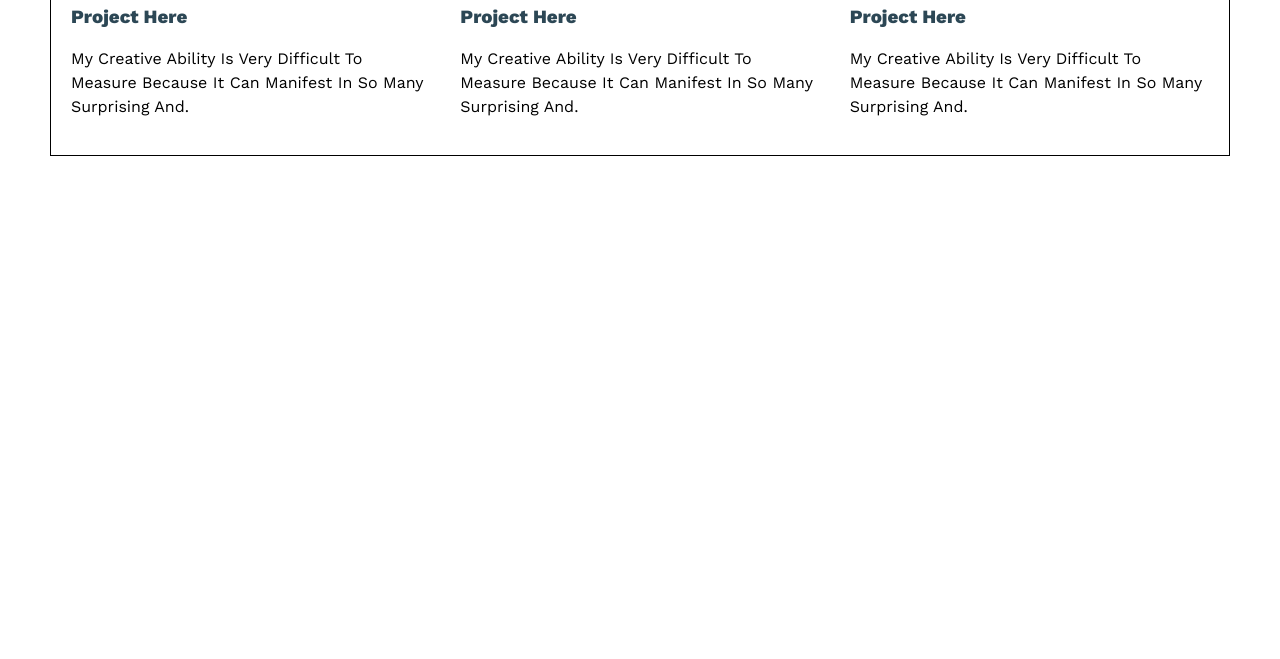
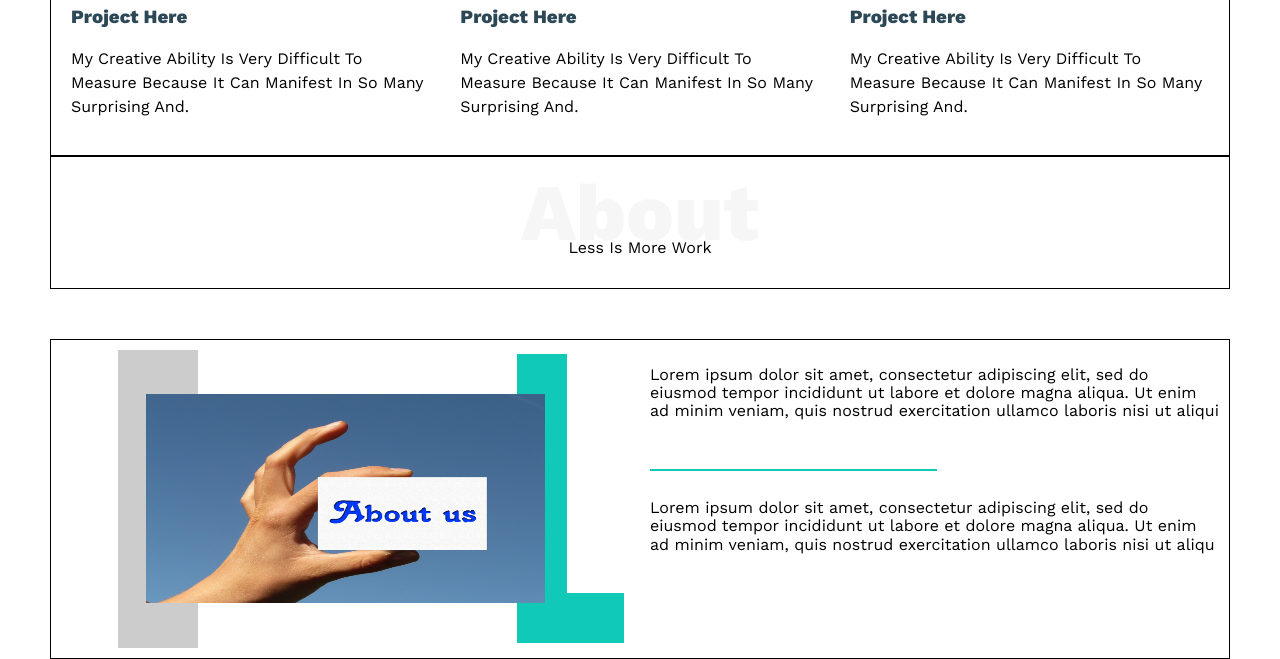
Before and after one commit to whbb98/html-css-tmplate-01, a plain HTML site: page index.html in a window 1280 px wide. Shown: the part 2194-2853 px from the top of the page. Before the commit the page ends 2350 px from the top, so only its background shows below. Drawn offline with nearby package versions, Linux system fonts and the light colour scheme.

Commit message:
completed about section

```diff
--- a/index.html
+++ b/index.html
@@ -167,6 +167,40 @@
         </div>
     </section>
 
+    <section class="heading">
+        <div class="container">
+            <h1>about</h1>
+            <p>Less is more work</p>
+        </div>
+    </section>
+
+    <section class="about">
+        <div class="container">
+            <div class="imgDiv">
+                <img src="style/images/about.jpg" alt="about us">
+            </div>
+            <div class="text">
+                <p>Lorem ipsum dolor sit amet, consectetur adipiscing elit,
+                    sed do eiusmod tempor incididunt ut labore et dolore
+                    magna aliqua. Ut enim ad minim veniam, quis nostrud
+                    exercitation ullamco laboris nisi ut aliqui</p>
+                <hr>
+                <p>Lorem ipsum dolor sit amet, consectetur adipiscing elit, sed do eiusmod tempor
+                    incididunt ut labore et dolore magna aliqua. Ut enim ad minim veniam, quis nostrud
+                    exercitation ullamco laboris nisi ut aliqu</p>
+            </div>
+        </div>
+    </section>
+
+
+
+
+
+
+
+
+
+
 </body>
 
 </html>
--- a/style/css/main.css
+++ b/style/css/main.css
@@ -306,3 +306,53 @@ header section .container p {
 }
 
 /***************** about section **********************/
+.about {
+  margin-top: var(--sectionMargin)
+}
+.about .container {
+  display: grid;
+  grid-template-columns: repeat(auto-fit, minmax(300px, 1fr));
+  gap: 20px;
+}
+.about .container .imgDiv {
+  display: flex;
+  flex-flow: column nowrap;
+  align-items: center;
+  justify-content: center;
+  position: relative;
+}
+.about .container .imgDiv::before {
+  position: absolute;
+  content: "";
+  height: 100%;
+  border-left:80px solid #ccc;
+  left: 10%;
+  z-index: -1;
+}
+.about .container .imgDiv::after {
+  position: absolute;
+  content: "";
+  width: 10%;
+  height: 80%;
+  border-left: 50px solid var(--primaryColor);
+  border-bottom: 50px solid var(--primaryColor);
+  right: 1%;
+  z-index: -1;
+}
+.about .container .imgDiv img {
+  width: 70%;
+  height: 70%;
+}
+/* .about .container .text {
+
+}
+.about .container .text p {
+} */
+.about .container .text p:first-child {
+  margin-bottom: 40px;
+}
+.about .container .text hr {
+  display: inline-block;
+  width: 50%;
+  border: 1px solid var(--primaryColor);
+}
```
Also changed, not shown: style/images/about.jpg (added).
